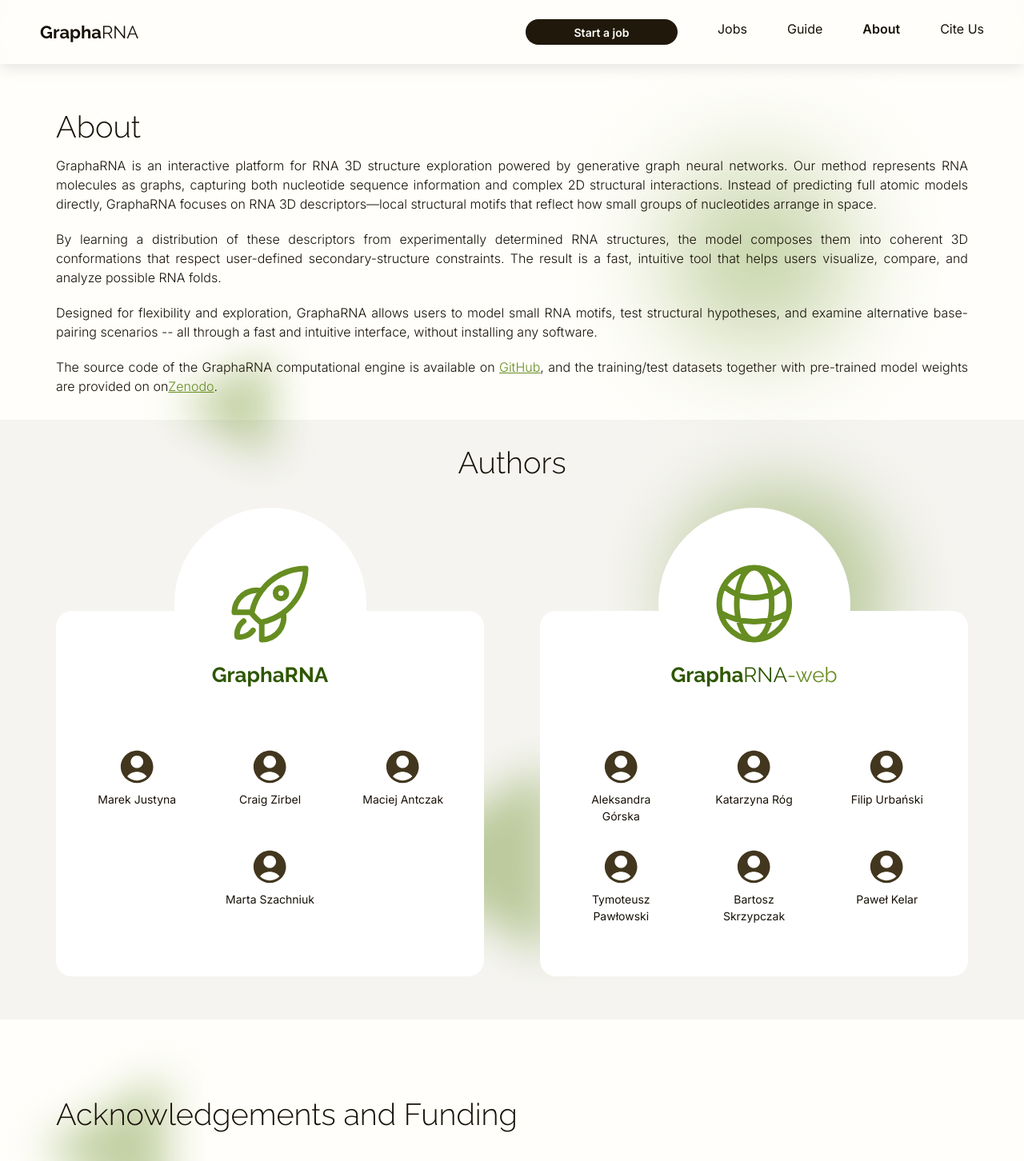
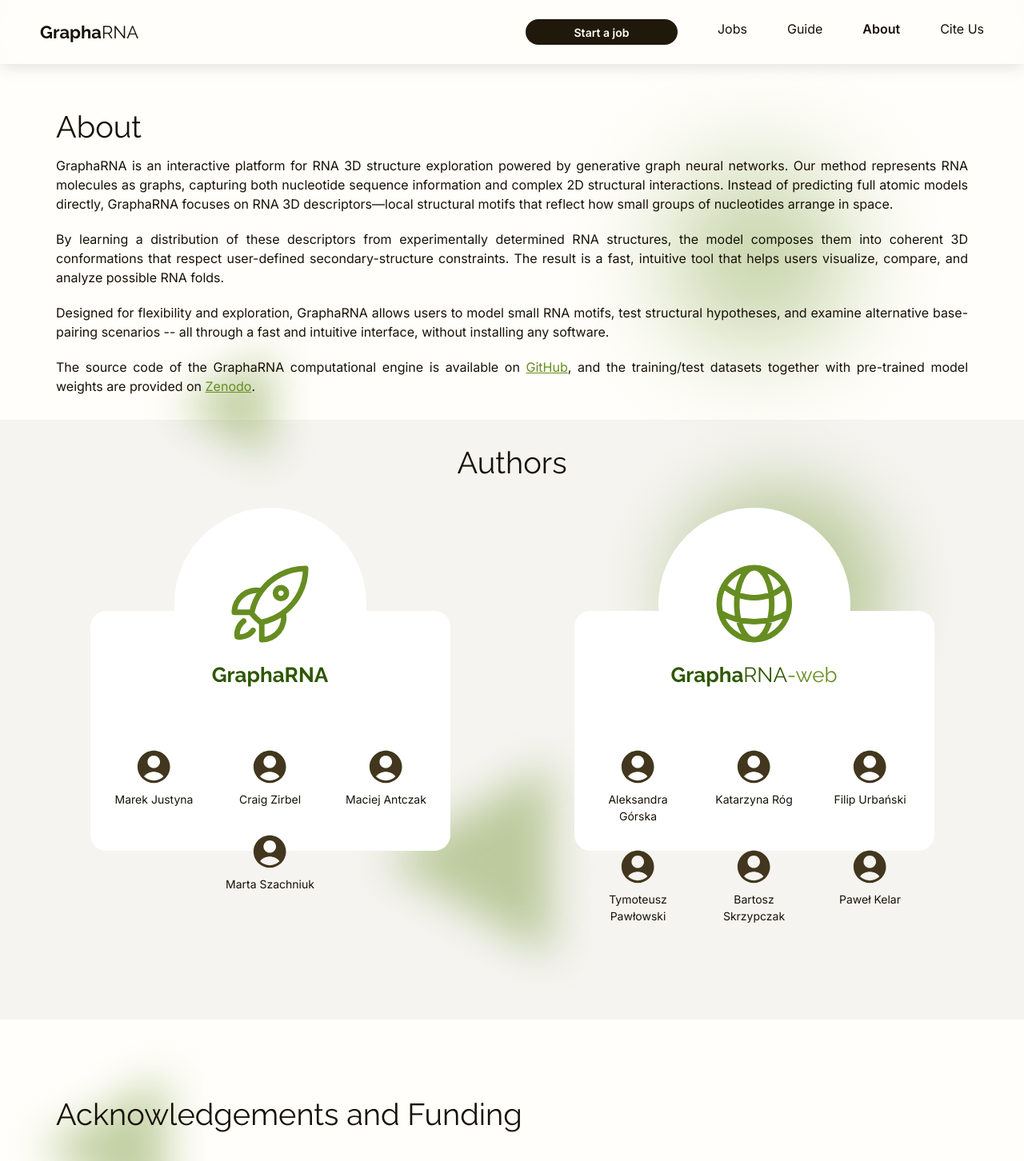
Before and after one commit to GraphaRNA-web/GraphaRNA-web, a Next.js app in the folder frontend/: page /about in a window 1280 px wide. Shown: the top 1452 px of the page at 80% size. Built offline with nearby package versions, Linux system fonts and the light colour scheme; a web font is replaced by a local one.

Commit message:
Poprawki 1, 3, 4, 6 i 8

```diff
--- a/frontend/app/about/page.tsx
+++ b/frontend/app/about/page.tsx
@@ -21,8 +21,7 @@
                             Designed for flexibility and exploration, GraphaRNA allows users to model small RNA motifs, test structural hypotheses, and examine alternative base-pairing scenarios -- all through a fast and intuitive interface, without installing any software.
                         </p>
                         <p className='about-p4'>
-                            The source code of the GraphaRNA computational engine is available on <a className="about-link" href="https://github.com/mjustynaPhD/GraphaRNA">GitHub</a>, and the training/test datasets together with pre-trained model weights are provided on on
-                            <a className="about-link" href="https://zenodo.org/records/13750967">Zenodo</a>.
+                            The source code of the GraphaRNA computational engine is available on <a className="about-link" href="https://github.com/mjustynaPhD/GraphaRNA">GitHub</a>, and the training/test datasets together with pre-trained model weights are provided on <a className="about-link" href="https://zenodo.org/records/13750967">Zenodo</a>.
                         </p>
                     </div>
                 </div>
--- a/frontend/app/components/Modal.tsx
+++ b/frontend/app/components/Modal.tsx
@@ -19,7 +19,7 @@
   const [examples, setExamples] = useState<string[]>(["", "", ""]);
 
   const fileInputRef = useRef<HTMLInputElement>(null);
-  const allowedExtensions = ['txt', 'fasta'];
+  const allowedExtensions = ['fasta'];
 
   useEffect(() => {
     fetch('/api/config')
@@ -62,7 +62,7 @@
       setSelectedExampleNumber(0);
     } else {
       setUploadedFiles([]);
-      setErrorMessage('File has other format than .fasta or .txt');
+      setErrorMessage('File has other format than .fasta');
     }
   };
 
@@ -81,7 +81,7 @@
       setSelectedExampleNumber(0);
     } else {
       setUploadedFiles([]);
-      setErrorMessage('File has other format than .fasta or .txt');
+      setErrorMessage('File has other format than .fasta');
     }
   };
 
@@ -139,7 +139,7 @@
         <div className="modal-top-text">
           <h2 className="modal-title">Upload file</h2>
           <p className="modal-subtitle">
-            Choose a file from your computer. The file should be in .txt or .fasta format.
+            Choose a file from your computer. The file should be in .fasta format.
           </p>
         </div>
 
@@ -254,7 +254,7 @@
 
           <input
             type="file"
-            accept=".txt,.fasta"
+            accept=".fasta"
             ref={fileInputRef}
             onChange={handleFileChange}
             style={{ display: 'none' }}
--- a/frontend/app/components/TextArea.tsx
+++ b/frontend/app/components/TextArea.tsx
@@ -8,7 +8,7 @@
   value: string;
   onChange: (value: string) => void;
   placeholder?: string;
-  validate?: (value: string) => boolean; // 👈 zamiast regexa, funkcja
+  validate?: (value: string) => boolean;
 }
 
 const TextArea: React.FC<TextAreaProps> = ({
--- a/frontend/app/styles/about.css
+++ b/frontend/app/styles/about.css
@@ -30,7 +30,7 @@
 .about-title{
     color: var(--brown-base);
     font-family: 'Raleway';
-    font-weight: lighter;
+    font-weight: normal;
     font-size: 38px;
     height: 45px;
     width: 100%;
@@ -58,7 +58,7 @@
     color: var(--brown-base);
     font-size: 16px;
     font-family: 'Inter';
-    font-weight: lighter;
+    font-weight: normal;
     text-align: justify;
 }
 
@@ -109,7 +109,7 @@
     height: 45px;
     font-family: 'Raleway';
     font-size: 38px;
-    font-weight: lighter;
+    font-weight: normal;
     color: var(--brown-base);
 }
 
@@ -150,8 +150,8 @@
 .authors-rectangle,
 .authors-rectangle1{
     background-color: var(--background-lighten-5);
-    width: 535px;
-    height: 457px;
+    width: 450px;
+    height: 300px;
     border-radius: 20px;
     position: absolute;
     z-index: 1;
@@ -295,7 +295,7 @@
     font-size: 38px;
     color: var(--brown-base);
     font-family: 'Raleway';
-    font-weight: lighter;
+    font-weight: normal;
 }
 
 .funds-text{
@@ -305,7 +305,7 @@
     font-size: 16px;
     color: var(--brown-base);
     font-family: 'Inter';
-    font-weight: lighter;
+    font-weight: normal;
     font-size: 16px;
     text-align: justify;
 }
--- a/frontend/app/submitJob/page.tsx
+++ b/frontend/app/submitJob/page.tsx
@@ -512,12 +512,14 @@
               <div className='sjp-int-gray-box'>
                 <div className='sjp-int-hint'>
                   <p className='sjp-hint-title'>Interactive form hint</p>
-                  <p className='sjp-hint-text'>First line of input is RNA sequence in the text field. In the second line, provide the secondary structure in dot-bracket notation. You can add multiple sequences by using the plus (+) button or separating them with dashes (-) or spaces.</p>
+                  <p className='sjp-hint-text'>The first line of input is the RNA sequence in the text field. In the second line, provide the secondary structure in
+                    dot-bracket notation. You can add multiple sequences by using the plus (+) button or separating them with dashes (-) or spaces.
+                  </p>
                 </div>
 
                 <div className='sjp-int-input-title'>
                   <p className='sjp-rna-structure-title'>RNA structure</p>
-                  <p className='sjp-rna-structure-text'>Paste sequence with dotbracket and add another if needed.</p>
+                  <p className='sjp-rna-structure-text'>Paste the sequence with dotbracket and add another if needed.</p>
                 </div>
 
                 {structures.map((s, idx) => (
@@ -578,8 +580,10 @@
               <div className='sjp-int-gray-box'>
                 <div className='sjp-int-hint'>
                   <p className='sjp-hint-title'>Format hint</p>
-                  <p className='sjp-hint-text'>First line of input is RNA sequence in the text field. You can add multiple sequences by separating them with dashes or spaces (-).
-In the second line, provide the secondary structure in dot-bracket notation. You can also add multiple structures separated by dashes or spaces (-).</p>
+                  <p className='sjp-hint-text'>The first line of input is the RNA sequence in the text field. You can add multiple sequences by separating them with dashes
+                    or spaces (-). In the second line, provide the secondary structure in dot-bracket notation. You can also add multiple structures separated by dashes
+                    or spaces (-).
+                  </p>
                 </div>
 
                 <div className='sjp-text-input-title'>
@@ -717,9 +721,9 @@
                 </p>
                 <div className='sjp-opt-params-2'>
 
-                  <p><b className="sjp-bold">Seed:</b> An integer value to initialize the random number generator for reproducibility. Default is auto, meaning a random seed will be automatically generated.</p>
-                  <p><b className="sjp-bold">Name:</b> A custom name for your job to help you identify it later. Default is auto, meaning a name will be generated based on the current date and a random number.</p>
-                  <p><b className="sjp-bold">#Alternative conformations:</b> Number of alternative conformations to generate for the given RNA structure. Number bigger than 1 will cause the calcuation of the input sequence with incremented seed values.</p>
+                  <p><b className="sjp-bold">Seed:</b>An integer value to initialize the random number generator for reproducibility. The default is auto, meaning a random seed will be automatically generated.</p>
+                  <p><b className="sjp-bold">Name:</b>A custom name for your job to help you identify it later. The default is auto, meaning a name will be generated based on the current date and a random number.</p>
+                  <p><b className="sjp-bold">#Alternative conformations:</b>Number of alternative conformations to generate for the given RNA structure. Numbers bigger than 1 will cause the calculation of the input sequence with incremented seed values.</p>
                 </div>
               </div>
 
```
Also changed, not shown: frontend/app/styles/textArea.css (+13 -2 lines).
